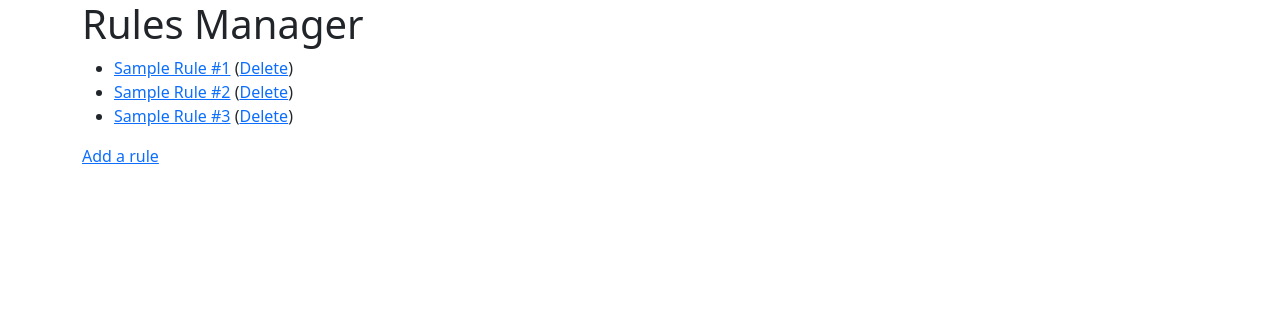
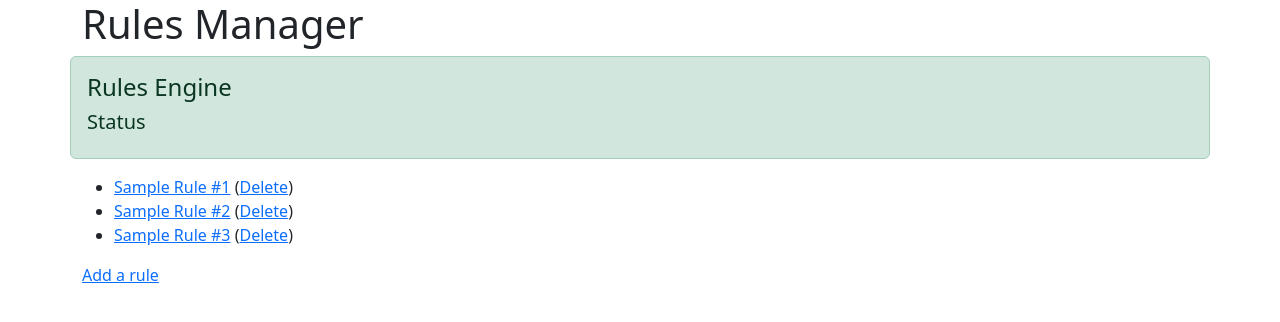
Before and after one commit to robert-f-ruff/rules_engine, a Django app: page /rules/ in a window 1280 px wide. Shown: the top 322 px of the page. Run offline with Django 4.2, Linux system fonts and the light colour scheme; data comes from the database, SQL or seed files in the repository; data that the repository does not hold is empty.

Commit message:
Add Engine Status Display *Displays the engine status returned from the status REST endpoint. *Displays the status returned from the reload REST endpoint. This call is made whenever a rule change occurs.     * If the request to the reload endpoint fails, a button appears allowing the user to manually reload the ruleset.     * Restructured the JavaScript files so that code used by multiple pages is stored in global_functions.js while code specific to a page is stored in a file for that page (i.e., index_functions.js for the index.html page).

```diff
--- a/rules_engine/requirements.txt
+++ b/rules_engine/requirements.txt
@@ -3,5 +3,6 @@ Django==5.0.4
 gunicorn==22.0.0
 protobuf==4.25.3
 python-dotenv==1.0.1
+requests=2.31.0
 sqlparse==0.5.0
 mysqlclient==2.2.4
--- /dev/null
+++ b/rules_engine/rules/static/rules/global_functions.js
@@ -0,0 +1,5 @@
+function hideControl(element) {
+  let element_class = element.getAttribute("class");
+  element_class = element_class + " d-none";
+  element.setAttribute("class", element_class);
+}
--- /dev/null
+++ b/rules_engine/rules/static/rules/index_functions.js
@@ -0,0 +1,18 @@
+function callEngineReload() {
+    parseEngineResponse(window.location.href + "engine/reload/")
+}
+
+async function parseEngineResponse(location) {
+    let response = await fetch(location);
+    let engine_response = await response.json();
+    let engine_status_text = document.getElementById("engine_status")
+    let reload_status_text = document.getElementById("reload_status");
+    engine_status_text.innerText = engine_response.engine_status_text_status;
+    reload_status_text.innerText = engine_response.engine_status_text_reload;
+    if (engine_response.engine_alert == "False") {
+        let status_area = document.getElementById("engine_status_area");
+        status_area.setAttribute("class", "alert alert-success");
+        let reload_button = document.getElementById("reload_button");
+        hideControl(reload_button);
+    }
+}
--- a/rules_engine/rules/static/rules/rule_functions.js
+++ b/rules_engine/rules/static/rules/rule_functions.js
@@ -53,12 +53,6 @@ async function parseParameters(location, action_number) {
     parameter_area.innerHTML = form_code.parameter_form;
 }
 
-function hideControl(element) {
-    let element_class = element.getAttribute("class");
-    element_class = element_class + " d-none";
-    element.setAttribute("class", element_class);
-}
-
 function showControl(element) {
     let element_class = element.getAttribute("class").replace(/ d[-]none/, "");
     element.setAttribute("class", element_class)
--- a/rules_engine/rules/templates/rules/index.html
+++ b/rules_engine/rules/templates/rules/index.html
@@ -5,12 +5,34 @@
         <meta name="viewport" content="width=device-width, initial-scale=1" />
         <title>List of Rules</title>
         <link href="https://cdn.jsdelivr.net/npm/bootstrap@5.3.3/dist/css/bootstrap.min.css" rel="stylesheet" integrity="sha384-QWTKZyjpPEjISv5WaRU9OFeRpok6YctnYmDr5pNlyT2bRjXh0JMhjY6hW+ALEwIH" crossorigin="anonymous">
+        {% load static %}
+        <script type="text/javascript" src="{% static 'rules/global_functions.js' %}"></script>
+        <script type="text/javascript" src="{% static 'rules/index_functions.js' %}"></script>
     </head>
     <body>
         <div class="container">
             <div class="row">
+                <h1>Rules Manager</h1>
+                {% if engine_alert  %}
+                    <div id="engine_status_area" class="alert alert-danger" role="alert">
+                {% else %}
+                    <div id="engine_status_area" class="alert alert-success" role="alert">
+                {% endif %}
+                <h4>Rules Engine</h4>
+                <h5>Status</h5>
+                <p id="engine_status" class="mb-0">{{ engine_status_text_status }}</p>
+                {% if engine_status_text_reload %}
+                    <hr>
+                    <h5>Reload Request</h5>
+                    <p id="reload_status" class="mb-0">{{ engine_status_text_reload }}</p>
+                    {% if engine_alert %}
+                        <button id="reload_button" type="button" onclick="callEngineReload()" class="btn btn-primary">Reload Ruleset</button>
+                    {% endif %}
+                {% endif %}
+                </div>
+            </div>
+            <div class="row">
                 <div id="rules_list" class="col">
-                    <h1>Rules Manager</h1>
                     {% if rule_list %}
                         <ul>
                             {% for rule in rule_list %}
@@ -18,7 +40,7 @@
                             {% endfor %}
                         </ul>
                     {% else %}
-                        <p>There are no rules to manage.</p>
+                        <p id="no_rules_message">There are no rules to manage.</p>
                     {% endif %}
                 </div>
             </div>
--- a/rules_engine/rules/templates/rules/rule_create.html
+++ b/rules_engine/rules/templates/rules/rule_create.html
@@ -8,6 +8,7 @@
         {% load static %}
         <link rel="stylesheet" href="{% static 'rules/style.css' %}">
         {% load rule_extras %}
+        <script type="text/javascript" src="{% static 'rules/global_functions.js' %}"></script>
         <script type="text/javascript" src="{% static 'rules/rule_functions.js' %}"></script>
         {% include 'rules/add_action.html' %}
     </head>
--- a/rules_engine/rules/templates/rules/rule_edit.html
+++ b/rules_engine/rules/templates/rules/rule_edit.html
@@ -8,6 +8,7 @@
         {% load static %}
         <link rel="stylesheet" href="{% static 'rules/style.css' %}">
         {% load rule_extras %}
+        <script type="text/javascript" src="{% static 'rules/global_functions.js' %}"></script>
         <script type="text/javascript" src="{% static 'rules/rule_functions.js' %}"></script>
         {% include 'rules/add_action.html' %}
     </head>
--- a/rules_engine/rules/urls.py
+++ b/rules_engine/rules/urls.py
@@ -9,4 +9,5 @@ urlpatterns = [
     path('<int:rule_id>/', views.RuleView.as_view(), name='edit'),
     path('<int:pk>/delete/', views.RuleDeleteView.as_view(), name='delete'),
     path('parameters/<str:action_name>/', views.parameters, name='action_parameters'),
+    path('engine/reload/', views.engine_reload, name='engine_reload'),
 ]
--- a/rules_engine/rules/views.py
+++ b/rules_engine/rules/views.py
@@ -1,6 +1,9 @@
 """Define the views used by the rules engine."""
 from typing import Any
-from django.http import HttpResponseNotAllowed, JsonResponse, HttpRequest
+import os
+import requests
+from django.http import (HttpResponse, HttpResponseNotAllowed, HttpResponseRedirect,
+                         JsonResponse, HttpRequest)
 from django.shortcuts import render, get_object_or_404, redirect
 from django.template.loader import render_to_string
 from django.urls import reverse_lazy
@@ -23,6 +26,27 @@ class IndexView(generic.ListView):
         """
         return Rule.objects.order_by('name')
 
+    def get_context_data(self, **kwargs: Any) -> dict[str, Any]:
+        """ This function adds additional data to the context for use
+            in the template.
+        """
+        context = super().get_context_data(**kwargs)
+        status = call_engine_api('status')
+        reload = {}
+        reload['engine_response_status_reload'] = (
+                self.request.session.pop('engine_response_status_reload','OK')
+        )
+        if (status['engine_response_status_status'] != 'OK'
+            or reload['engine_response_status_reload'] != 'OK'):
+            context['engine_alert'] = True
+        else:
+            context['engine_alert'] = False
+        context['engine_status_text_status']=status['engine_status_text_status']
+        context['engine_status_text_reload'] = (
+                self.request.session.pop('engine_status_text_reload', '')
+        )
+        return context
+
 
 class RuleDeleteView(generic.edit.DeleteView):
     """ This view allows the user to delete a rule. It shows a confirmation
@@ -31,6 +55,14 @@ class RuleDeleteView(generic.edit.DeleteView):
     model = Rule
     context_object_name = 'rule'
     success_url = reverse_lazy('rules:index')
+
+    def form_valid(self, form) -> HttpResponseRedirect:
+        """ This function is called when a record in the database is deleted.
+        """
+        call_status = call_engine_api('reload')
+        for key in call_status:
+            self.request.session[key] = call_status.get(key)
+        return super().form_valid(form) # type: ignore
 
 
 class RuleView(View):
@@ -49,7 +81,7 @@ class RuleView(View):
         self.parameter_forms = []
         self.forms_to_save = {'form_sets': [], 'forms': []}
 
-    def get(self, request: HttpRequest, *args, rule_id=0, **kwargs):
+    def get(self, request: HttpRequest, *args, rule_id=0, **kwargs) -> HttpResponse:
         """ This function responds to the HTTP GET command.
         """
         if rule_id > 0:
@@ -73,10 +105,12 @@ class RuleView(View):
                 self.parameter_forms.append(None)
         return render(request, self.template_name, self.get_context_data())
 
-    def post(self, request: HttpRequest, *args, rule_id=0, **kwargs):
+    def post(self, request: HttpRequest, *args, rule_id=0, **kwargs) -> (
+            HttpResponseRedirect | HttpResponse):
         """ This function responds to the HTTP POST command.
         """
         all_pass = True
+        modified = False
         if rule_id > 0:
             self.rule = get_object_or_404(Rule, pk=rule_id)
         self.set_template_name()
@@ -85,9 +119,13 @@ class RuleView(View):
                                                        instance=self.rule_form.instance)
         if not self.rule_form.is_valid() or not self.rule_actions_formset.is_valid():
             all_pass = False
+        else:
+            modified = self.rule_form.has_changed()
         ruleactions_form_count = int(request.POST.get('ruleactions_set-TOTAL_FORMS','0'))
         for form_id in range(0, ruleactions_form_count):
             rule_action_form = self.rule_actions_formset[form_id]
+            if not modified:
+                modified = rule_action_form.has_changed()
             if request.POST.get('ruleactions_set-' + str(form_id) + '-id', '') != '':
                 formset = ActionParametersFormSet(data=request.POST,
                             instance=rule_action_form.instance,
@@ -104,6 +142,8 @@ class RuleView(View):
                     else:
                         self.forms_to_save['form_sets'].append(
                                                         self.parameter_formsets.index(formset))
+                        if not modified:
+                            modified = formset.has_changed()
             else:
                 self.parameter_formsets.append(None)
             if int(request.POST.get(ActionParameterForm.get_prefix(form_id)
@@ -121,6 +161,8 @@ class RuleView(View):
                     all_pass = False
                 else:
                     self.forms_to_save['forms'].append(self.parameter_forms.index(parameter_form))
+                    if not modified:
+                        modified = parameter_form.has_changed()
             else:
                 self.parameter_forms.append(None)
         if all_pass:
@@ -132,10 +174,14 @@ class RuleView(View):
                 parameter_form = self.parameter_forms[index]
                 rule_action_form = self.rule_actions_formset[index]
                 parameter_form.save(rule_action_form.instance)
+            if modified:
+                call_status = call_engine_api('reload')
+                for key in call_status:
+                    request.session[key] = call_status.get(key)
             return redirect('rules:index')
         return render(request, self.template_name, self.get_context_data())
 
-    def get_context_data(self):
+    def get_context_data(self) -> dict[str, Any]:
         """ This function returns the context dictionary with all the
             data needed by the template.
         """
@@ -160,7 +206,7 @@ class RuleView(View):
             context['rule_id'] = self.rule.pk
         return context
 
-    def set_template_name(self):
+    def set_template_name(self) -> None:
         """ This function will set the correct template name to render
             to the client.
         """
@@ -169,7 +215,8 @@ class RuleView(View):
         else:
             self.template_name = 'rules/rule_create.html'
 
-    def get_part_action_parameter_form(self, rule_action_form, data=None):
+    def get_part_action_parameter_form(self, rule_action_form, data=None) -> (
+            ActionParameterForm | None):
         """ This function will return a new parameter form containing just the
             parameters that do not exist in the database.
         """
@@ -184,10 +231,12 @@ class RuleView(View):
                     fields.append({'parameter': action_parameter.parameter,
                                 'parameter_number': action_parameter.parameter_number})
                 return ActionParameterForm(data, create_fields=fields,
-                    ruleaction_set_id=self.rule_actions_formset.forms.index(rule_action_form))
+                    ruleaction_set_id=
+                        self.rule_actions_formset.forms.index(rule_action_form) # type: ignore
+                )
         return None
 
-def parameters(request, action_name):
+def parameters(request, action_name) -> JsonResponse | HttpResponseNotAllowed:
     """ This function will return a JSON object containing the parameters
         for the requested action.
     """
@@ -205,6 +254,23 @@ def parameters(request, action_name):
         return JsonResponse({'parameter_form': rendered_form})
     return HttpResponseNotAllowed(['GET'])
 
+def engine_reload(request) -> JsonResponse | HttpResponseNotAllowed:
+    """ This function will call the engine status and ruleset reload APIs and return the
+        result in a JSON object.
+    """
+    if request.method == "GET":
+        status_data = call_engine_api('status')
+        data = {'engine_status_text_status': status_data['engine_status_text_status']}
+        reload_data = call_engine_api('reload')
+        data['engine_status_text_reload'] = reload_data['engine_status_text_reload']
+        if (status_data['engine_response_status_status'] != 'OK'
+            or reload_data['engine_response_status_reload'] != 'OK'):
+            data['engine_alert'] = 'True'
+        else:
+            data['engine_alert'] = 'False'
+        return JsonResponse(data=data)
+    return HttpResponseNotAllowed(['GET'])
+
 def get_action_parameter_form(action_name, ruleaction_set_id='',
                               data=None) -> ActionParameterForm:
     """ This function will return a fully functional ActionParameterForm.
@@ -217,3 +283,37 @@ def get_action_parameter_form(action_name, ruleaction_set_id='',
                        'parameter_number': action_parameter.parameter_number})
     return ActionParameterForm(data, create_fields=fields,
                                ruleaction_set_id=ruleaction_set_id)
+
+def call_engine_api(endpoint: str) -> dict[str, str]:
+    """ This function interacts with the backend engine via a REST API.
+    """
+    url = f"http://{os.environ['ENGINE_HOST']}/rules_engine/engine/{endpoint}"
+    data = {}
+    try:
+        response = None
+        if endpoint == 'reload':
+            response = requests.put(url, json={'accessCode': os.environ['ENGINE_RELOAD_KEY']},
+                                    timeout=10)
+        else:
+            response = requests.get(url, timeout=10)
+        if response.status_code == 200:
+            data['engine_response_status_' + endpoint] = 'OK'
+            status = response.json()['status']
+            if endpoint == 'reload':
+                status = {
+                    'OK': 'Ruleset successfully reloaded',
+                    'FAILED': 'Ruleset was not reloaded',
+                }.get(status, status)
+            data['engine_status_text_' + endpoint] = status
+        else:
+            data['engine_response_status_' + endpoint] = (
+                                        f'Error Code {response.status_code}'
+            )
+            data['engine_status_text_' + endpoint] = response.reason
+    except requests.exceptions.ConnectionError as error:
+        data['engine_response_status_' + endpoint] = 'Connection Error'
+        data['engine_status_text_' + endpoint] = str(error).split('>: ')[1].split("'))")[0]
+    except requests.exceptions.RequestException as error:
+        data['engine_response_status_' + endpoint] = 'Request Error'
+        data['engine_status_text_' + endpoint] = str(error)
+    return data
```
Also changed, not shown: rules_engine/rules/tests/pages/index.py (+50 -2 lines), rules_engine/rules/tests/test_client.py (+164 -0 lines), rules_engine/rules/tests/test_views.py (+135 -0 lines).
